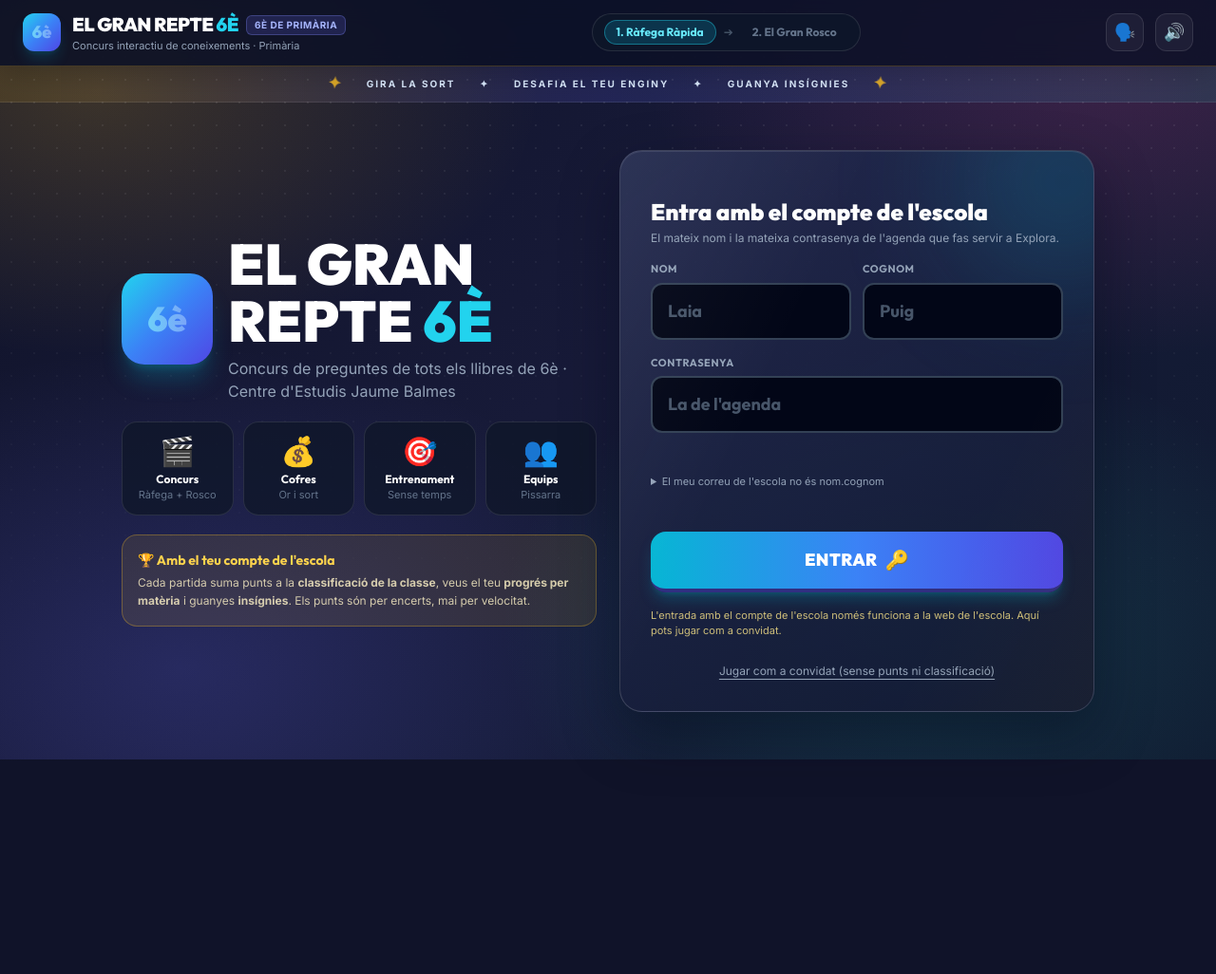
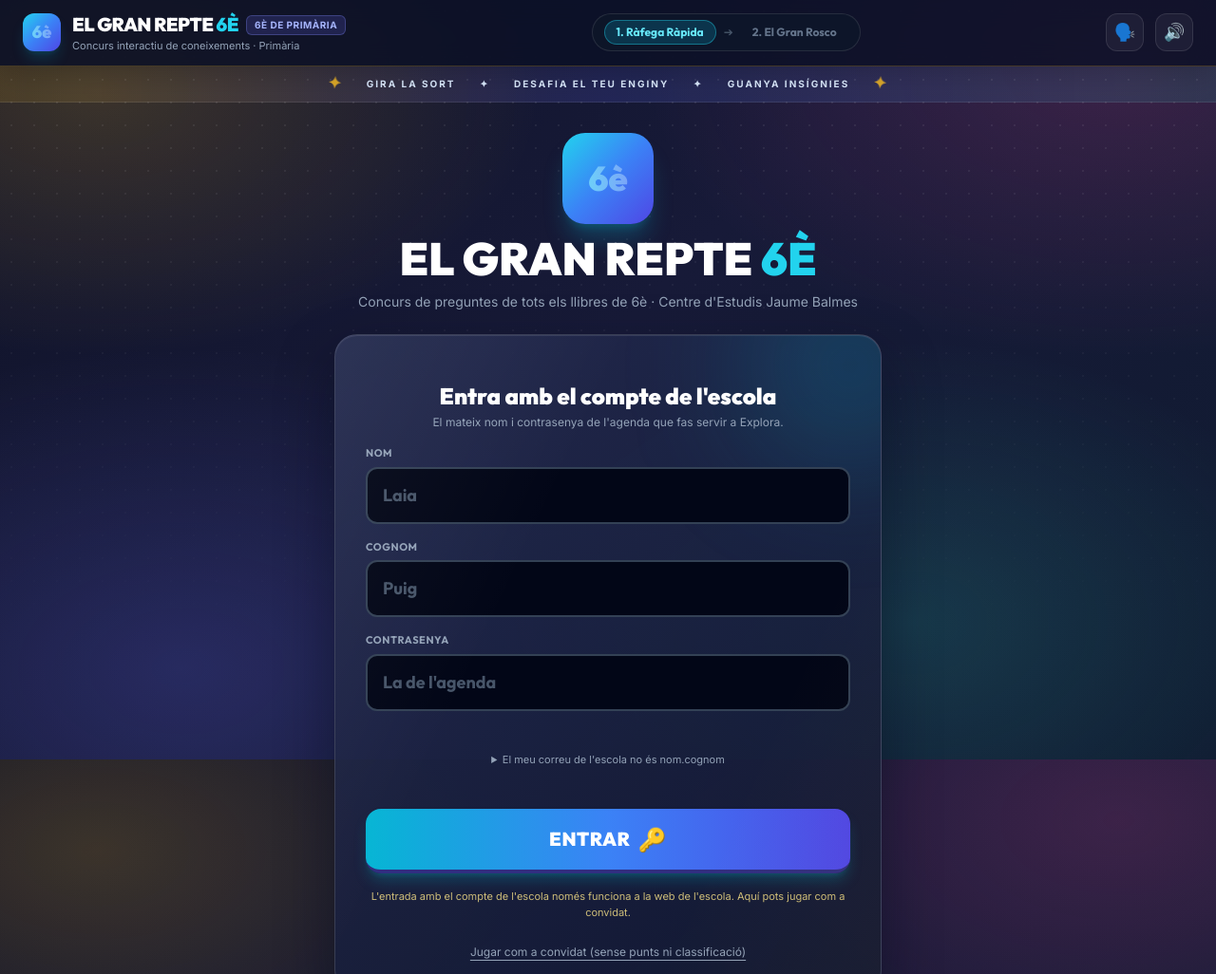
Before and after one commit to PedroMurias/gran-repte-6, a plain HTML site: page index.html in a window 1280 px wide. Shown: the top 1026 px of the page at 95% size. Before the commit the page ends 800 px from the top, so only its background shows below. Drawn offline with nearby package versions, Linux system fonts and the light colour scheme.

Commit message:
Pantalla d'entrada en vertical
Co-Authored-By: Claude Fable 5.1 <noreply@anthropic.com>
Claude-Session: https://claude.ai/code/session_01STcE6z8CVu4E6KQxnS8kQm

```diff
--- a/index.html
+++ b/index.html
@@ -315,65 +315,57 @@
         <!-- =================================================================
              PANTALLA 0: PERFIL INDIVIDUAL Y BIENVENIDA
              ================================================================= -->
-        <section id="screen-login" class="max-w-5xl w-full mx-auto">
-            <div class="grid grid-cols-1 lg:grid-cols-12 gap-6 items-center">
-                <div class="lg:col-span-6 space-y-5">
-                    <div class="flex items-center gap-4">
-                        <div class="w-20 h-20 sm:w-24 sm:h-24 rounded-3xl bg-gradient-to-br from-cyan-400 via-blue-500 to-indigo-600 p-[3px] shadow-xl shadow-cyan-500/25 shrink-0">
-                            <div class="w-full h-full bg-slate-950 rounded-[21px] flex items-center justify-center font-display font-black text-3xl sm:text-4xl text-transparent bg-clip-text bg-gradient-to-r from-cyan-300 to-indigo-400">6è</div>
-                        </div>
-                        <div>
-                            <h2 class="font-display font-black text-4xl sm:text-6xl leading-none text-white">EL GRAN REPTE <span class="text-cyan-400">6È</span></h2>
-                            <p class="text-slate-400 text-sm sm:text-base mt-2">Concurs de preguntes de tots els llibres de 6è · Centre d'Estudis Jaume Balmes</p>
-                        </div>
-                    </div>
-                    <div class="grid grid-cols-2 sm:grid-cols-4 gap-2.5">
-                        <div class="p-3 rounded-2xl bg-slate-900/80 border border-white/10 text-center"><div class="text-3xl">🎬</div><p class="text-xs font-display font-bold text-white mt-1">Concurs</p><p class="text-[11px] text-slate-500">Ràfega + Rosco</p></div>
-                        <div class="p-3 rounded-2xl bg-slate-900/80 border border-white/10 text-center"><div class="text-3xl">💰</div><p class="text-xs font-display font-bold text-white mt-1">Cofres</p><p class="text-[11px] text-slate-500">Or i sort</p></div>
-                        <div class="p-3 rounded-2xl bg-slate-900/80 border border-white/10 text-center"><div class="text-3xl">🎯</div><p class="text-xs font-display font-bold text-white mt-1">Entrenament</p><p class="text-[11px] text-slate-500">Sense temps</p></div>
-                        <div class="p-3 rounded-2xl bg-slate-900/80 border border-white/10 text-center"><div class="text-3xl">👥</div><p class="text-xs font-display font-bold text-white mt-1">Equips</p><p class="text-[11px] text-slate-500">Pissarra</p></div>
-                    </div>
-                    <div class="p-4 rounded-2xl bg-amber-400/10 border border-amber-400/30 text-sm text-amber-100">
-                        <p class="font-display font-bold text-amber-300 mb-1">🏆 Amb el teu compte de l'escola</p>
-                        <p class="text-xs text-amber-100/80 leading-relaxed">Cada partida suma punts a la <b>classificació de la classe</b>, veus el teu <b>progrés per matèria</b> i guanyes <b>insígnies</b>. Els punts són per encerts, mai per velocitat.</p>
-                    </div>
-                </div>
-                <div class="lg:col-span-6">
+        <section id="screen-login" class="max-w-xl w-full mx-auto space-y-6">
+            <!-- Logo + nom -->
+            <div class="text-center space-y-3 pt-2">
+                <div class="w-24 h-24 mx-auto rounded-3xl bg-gradient-to-br from-cyan-400 via-blue-500 to-indigo-600 p-[3px] shadow-xl shadow-cyan-500/25">
+                    <div class="w-full h-full bg-slate-950 rounded-[21px] flex items-center justify-center font-display font-black text-4xl text-transparent bg-clip-text bg-gradient-to-r from-cyan-300 to-indigo-400">6è</div>
+                </div>
+                <h2 class="font-display font-black text-4xl sm:text-5xl leading-none text-white">EL GRAN REPTE <span class="text-cyan-400">6È</span></h2>
+                <p class="text-slate-400 text-sm">Concurs de preguntes de tots els llibres de 6è · Centre d'Estudis Jaume Balmes</p>
+            </div>
+
+            <!-- Entrada -->
             <form id="login-form" onsubmit="doLandingLogin(event)" class="glass-panel rounded-3xl p-6 sm:p-8 space-y-4 relative overflow-hidden">
                 <div class="absolute -top-20 -right-20 w-56 h-56 bg-cyan-500/20 rounded-full blur-3xl pointer-events-none"></div>
+                <div class="relative text-center">
+                    <h3 class="font-display font-black text-2xl text-white">Entra amb el compte de l'escola</h3>
+                    <p class="text-xs text-slate-400 mt-1">El mateix nom i contrasenya de l'agenda que fas servir a Explora.</p>
+                </div>
                 <div class="relative">
-                            <h3 class="font-display font-black text-2xl text-white">Entra amb el compte de l'escola</h3>
-                            <p class="text-xs text-slate-400 mt-1">El mateix nom i la mateixa contrasenya de l'agenda que fas servir a Explora.</p>
-                        </div>
-                        <div class="grid grid-cols-2 gap-3 relative">
-                            <div>
                     <label for="lg-nom" class="block text-[11px] font-display font-bold uppercase tracking-wider text-slate-400 mb-1.5">Nom</label>
                     <input id="lg-nom" type="text" autocomplete="given-name" autocapitalize="words" placeholder="Laia" class="w-full px-4 py-3.5 rounded-xl bg-slate-950 border-2 border-slate-700 focus:border-cyan-400 text-white font-display font-bold text-lg placeholder:text-slate-600 focus:outline-none transition">
                 </div>
-                            <div>
+                <div class="relative">
                     <label for="lg-cognom" class="block text-[11px] font-display font-bold uppercase tracking-wider text-slate-400 mb-1.5">Cognom</label>
                     <input id="lg-cognom" type="text" autocomplete="family-name" autocapitalize="words" placeholder="Puig" class="w-full px-4 py-3.5 rounded-xl bg-slate-950 border-2 border-slate-700 focus:border-cyan-400 text-white font-display font-bold text-lg placeholder:text-slate-600 focus:outline-none transition">
-                            </div>
                 </div>
                 <div class="relative">
                     <label for="lg-pw" class="block text-[11px] font-display font-bold uppercase tracking-wider text-slate-400 mb-1.5">Contrasenya</label>
                     <input id="lg-pw" type="password" autocomplete="current-password" placeholder="La de l'agenda" class="w-full px-4 py-3.5 rounded-xl bg-slate-950 border-2 border-slate-700 focus:border-cyan-400 text-white font-display font-bold text-lg placeholder:text-slate-600 focus:outline-none transition">
                 </div>
-                        <p id="lg-mail" class="text-[11px] text-slate-500 relative min-h-[1em]"></p>
-                        <details class="relative text-[11px] text-slate-400"><summary class="cursor-pointer hover:text-slate-200">El meu correu de l'escola no és nom.cognom</summary>
-                            <input id="lg-email" type="text" inputmode="email" autocomplete="username" placeholder="correu@balmesonline.com" class="mt-2 w-full px-3 py-2.5 rounded-xl bg-slate-950 border-2 border-slate-700 focus:border-cyan-400 text-white font-bold text-sm focus:outline-none">
+                <p id="lg-mail" class="text-[11px] text-slate-500 relative min-h-[1em] text-center"></p>
+                <details class="relative text-[11px] text-slate-400 text-center"><summary class="cursor-pointer hover:text-slate-200">El meu correu de l'escola no és nom.cognom</summary>
+                    <input id="lg-email" type="text" inputmode="email" autocomplete="username" placeholder="correu@balmesonline.com" class="mt-2 w-full px-3 py-2.5 rounded-xl bg-slate-950 border-2 border-slate-700 focus:border-cyan-400 text-white font-bold text-sm focus:outline-none text-left">
                 </details>
-                        <p id="lg-err" class="text-xs text-rose-300 font-semibold min-h-[1em] relative"></p>
-                        <button type="submit" id="lg-btn" class="relative w-full py-4 px-6 rounded-2xl bg-gradient-to-r from-cyan-500 via-blue-500 to-indigo-600 border-indigo-900 text-white font-display font-black text-lg tracking-wide shadow-lg shadow-cyan-500/25 btn-arcade flex items-center justify-center gap-2">
-                            <span>ENTRAR</span><span class="text-xl">🔑</span>
+                <p id="lg-err" class="text-xs text-rose-300 font-semibold min-h-[1em] relative text-center"></p>
+                <button type="submit" id="lg-btn" class="relative w-full py-4 px-6 rounded-2xl bg-gradient-to-r from-cyan-500 via-blue-500 to-indigo-600 border-indigo-900 text-white font-display font-black text-xl tracking-wide shadow-lg shadow-cyan-500/25 btn-arcade flex items-center justify-center gap-2">
+                    <span>ENTRAR</span><span class="text-2xl">🔑</span>
                 </button>
-                        <p id="lg-offline" class="hidden text-[11px] text-amber-200/80 relative">L'entrada amb el compte de l'escola només funciona a la web de l'escola. Aquí pots jugar com a convidat.</p>
+                <p id="lg-offline" class="hidden text-[11px] text-amber-200/80 relative text-center">L'entrada amb el compte de l'escola només funciona a la web de l'escola. Aquí pots jugar com a convidat.</p>
                 <div class="relative text-center pt-1">
                     <button type="button" onclick="enterAsGuest()" class="text-xs text-slate-400 hover:text-white underline underline-offset-4">Jugar com a convidat (sense punts ni classificació)</button>
                 </div>
             </form>
-                </div>
-            </div>
+
+            <!-- Què hi ha -->
+            <div class="grid grid-cols-4 gap-2">
+                <div class="p-2.5 rounded-2xl bg-slate-900/60 border border-white/10 text-center"><div class="text-2xl">🎬</div><p class="text-[11px] font-display font-bold text-white mt-1">Concurs</p></div>
+                <div class="p-2.5 rounded-2xl bg-slate-900/60 border border-white/10 text-center"><div class="text-2xl">💰</div><p class="text-[11px] font-display font-bold text-white mt-1">Cofres</p></div>
+                <div class="p-2.5 rounded-2xl bg-slate-900/60 border border-white/10 text-center"><div class="text-2xl">🎯</div><p class="text-[11px] font-display font-bold text-white mt-1">Entrenament</p></div>
+                <div class="p-2.5 rounded-2xl bg-slate-900/60 border border-white/10 text-center"><div class="text-2xl">👥</div><p class="text-[11px] font-display font-bold text-white mt-1">Equips</p></div>
+            </div>
+            <p class="text-center text-[11px] text-slate-500 pb-4">🏆 Amb el compte: punts per encerts, classificació de la classe, progrés per matèria i insígnies.</p>
         </section>
 
         <section id="screen-welcome" class="hidden max-w-5xl w-full mx-auto space-y-5">
--- a/sw.js
+++ b/sw.js
@@ -1,5 +1,5 @@
 // El Gran Repte 6è: funciona sense connexió un cop obert una vegada.
-const V='granrepte-v4';
+const V='granrepte-v5';
 const CORE=['./','./index.html','./manifest.webmanifest','./q.js','./content.js','./flags.js','./photos.js','./gen.js','./gen2.js','./rosco.js','./en6.js','./en6_en.js','./gr.js','./q_llengues6.js','./q_mates6.js','./icons/icon-192.png','./icons/icon-512.png'];
 self.addEventListener('install',e=>{e.waitUntil(caches.open(V).then(c=>c.addAll(CORE)).then(()=>self.skipWaiting()))});
 self.addEventListener('activate',e=>{e.waitUntil(caches.keys().then(ks=>Promise.all(ks.filter(k=>k!==V).map(k=>caches.delete(k)))).then(()=>self.clients.claim()))});
```
Lines whose indentation alone changed are shown as unchanged.
